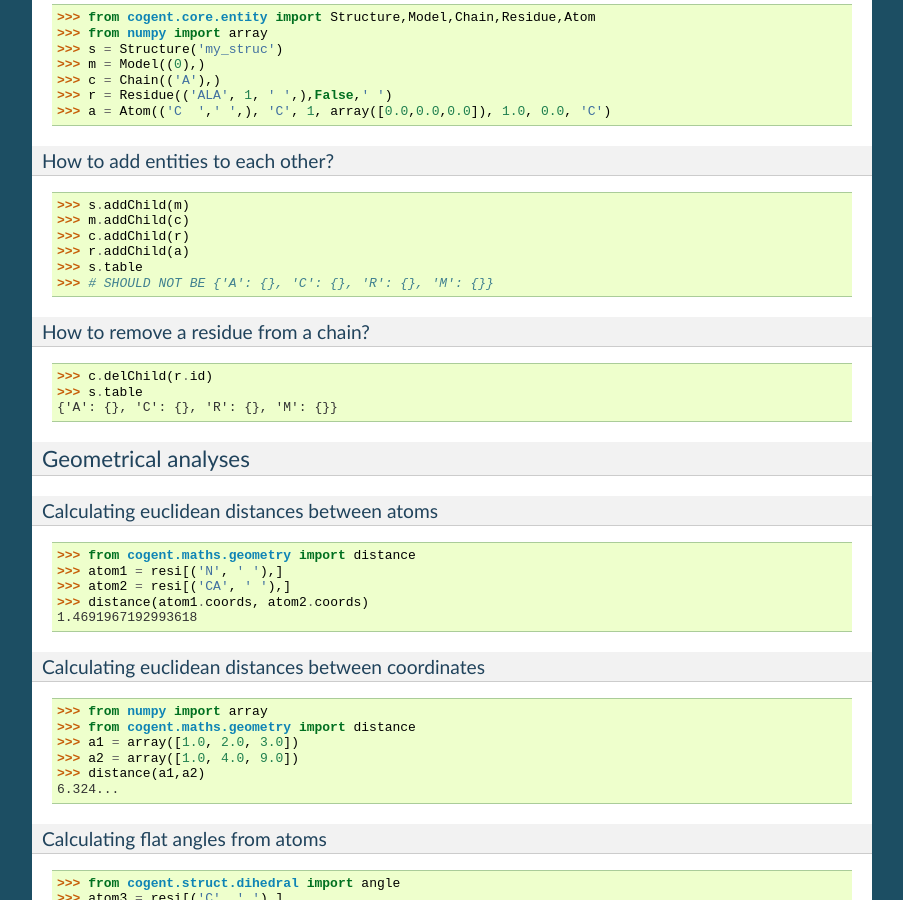
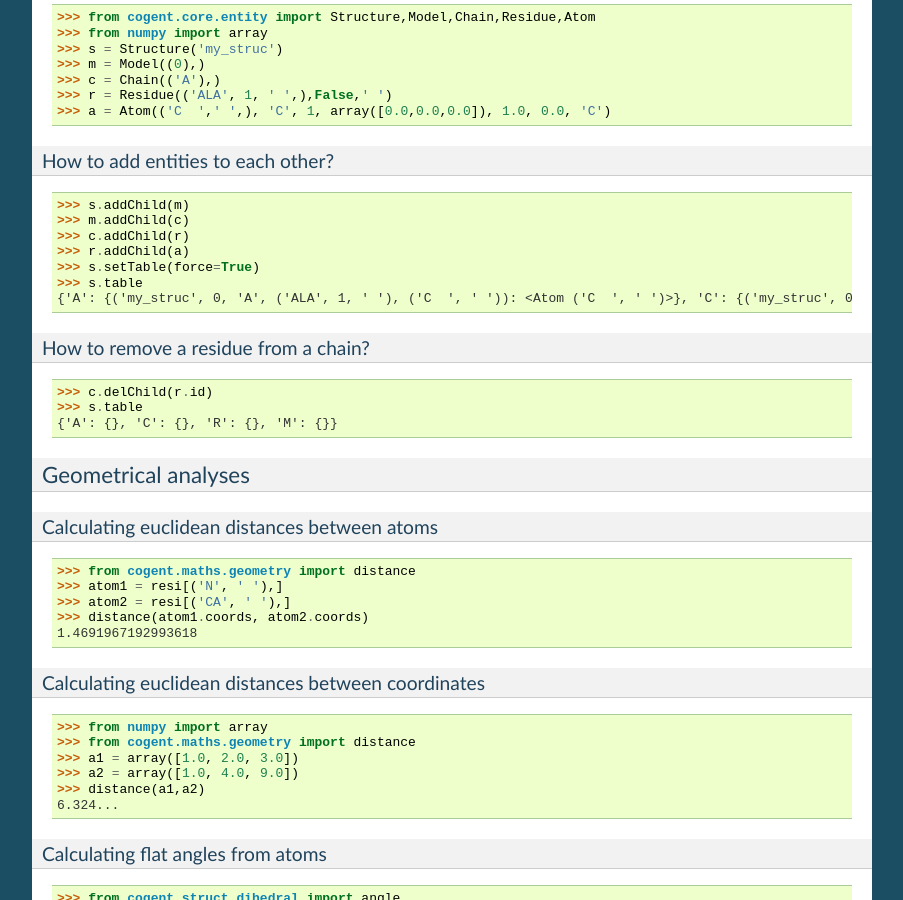
Before and after one commit to cogent3/cogent3, a Sphinx documentation site: the page built from doc/cookbook/structural_data.rst, in a window 1280 px wide and 900 px high, scrolled down 3484 px. Shown: the whole window, without its empty margins (198-1101 px from the left). Built offline with Sphinx 7.4.7, drawn with Linux system fonts in a browser that asks for light colours; formulas are drawn with MathJax 3; pages that are not in the unit, such as notebooks, are missing from menus; some of the changed text lies outside the part shown.

Commit message:
bugfix of PDB examples.

```diff
--- a/doc/cookbook/structural_data.rst
+++ b/doc/cookbook/structural_data.rst
@@ -270,8 +270,10 @@ How to add entities to each other?
     >>> m.addChild(c)
     >>> c.addChild(r)
     >>> r.addChild(a)
+    >>> s.setTable(force=True)
     >>> s.table
-    >>> # SHOULD NOT BE {'A': {}, 'C': {}, 'R': {}, 'M': {}}
+    {'A': {('my_struc', 0, 'A', ('ALA', 1, ' '), ('C  ', ' ')): <Atom ('C  ', ' ')>}, 'C': {('my_struc', 0, 'A'): <Chain id=A>}, 'R': {('my_struc', 0, 'A', ('ALA', 1, ' ')): <Residue ALA resseq=1 icode= >}, 'M': {('my_struc', 0): <Model id=0>}}
+
 
 How to remove a residue from a chain?
 ^^^^^^^^^^^^^^^^^^^^^^^^^^^^^^^^^^^^^
@@ -432,6 +434,6 @@ How to remove all water molecules from a structure
 
     >>> water = [r for r in struc.table['R'].values() if r.name=='H_HOH']
     >>> for resi in water: resi.parent.delChild(resi.id)
-    >>> # KR: I THINK struc.table IS NOT UPDATED AUTOMATICALLY
+    >>> struc.setTable(force=True)
     >>> len(struc.table['A'].values())
     1117
```
